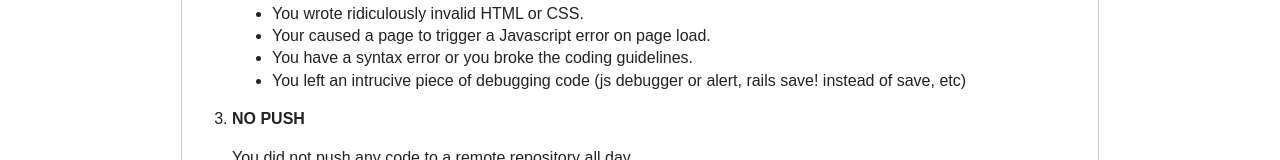
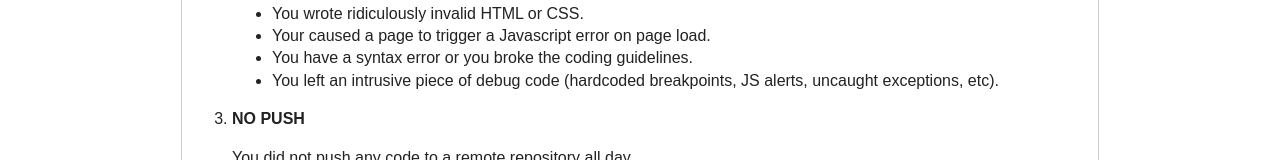
Before and after one commit to n0nick/pushbag, a plain HTML site: page index.html in a window 1280 px wide. Shown: the part 406-566 px from the top of the page. Drawn offline with Linux system fonts and the light colour scheme.

Commit message:
rewriting @gersht's debug line

```diff
--- a/index.html
+++ b/index.html
@@ -32,7 +32,7 @@
               <li>You wrote ridiculously invalid HTML or CSS.</li>
               <li>Your caused a page to trigger a Javascript error on page load.</li>
               <li>You have a syntax error or you broke the coding guidelines.</li>
-              <li>You left an intrucive piece of debugging code (js debugger or alert, rails save! instead of save, etc)</li>
+              <li>You left an intrusive piece of debug code (hardcoded breakpoints, JS alerts, uncaught exceptions, etc).</li>
             </ul>
           </li>
           <li>
```
